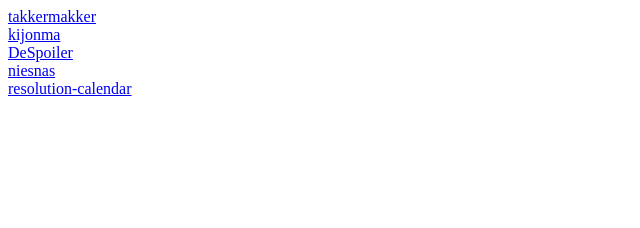
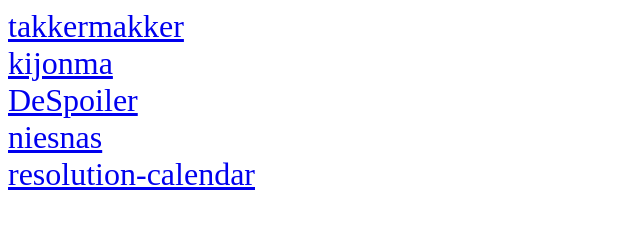
Before and after one commit to icguy/icguy.github.io, a website: page index.html in a window 1280 px wide. Shown: the whole page, without its empty margins (0-640 px from the left). Drawn offline with Linux system fonts and the light colour scheme.

Commit message:
increased font size

```diff
--- a/index.html
+++ b/index.html
@@ -1,8 +1,15 @@
 <html>
+
 <head>
 	<meta charset="utf-8">
 	<meta name="viewport" content="width=device-width, initial-scale=1">
+	<style>
+		div {
+			font-size: 2rem;
+		}
+	</style>
 </head>
+
 <body>
 	<div><a href="https://icguy.github.io/takkermakker">takkermakker</a></div>
 	<div><a href="https://icguy.github.io/kijonma">kijonma</a></div>
@@ -10,4 +17,5 @@
 	<div><a href="https://icguy.github.io/niesnas">niesnas</a></div>
 	<div><a href="https://icguy.github.io/resolution-calendar">resolution-calendar</a></div>
 </body>
+
 </html>
```
Also changed, not shown: package.json (added, +12 -0 lines), 2 other files. Lines whose indentation alone changed are shown as unchanged.
